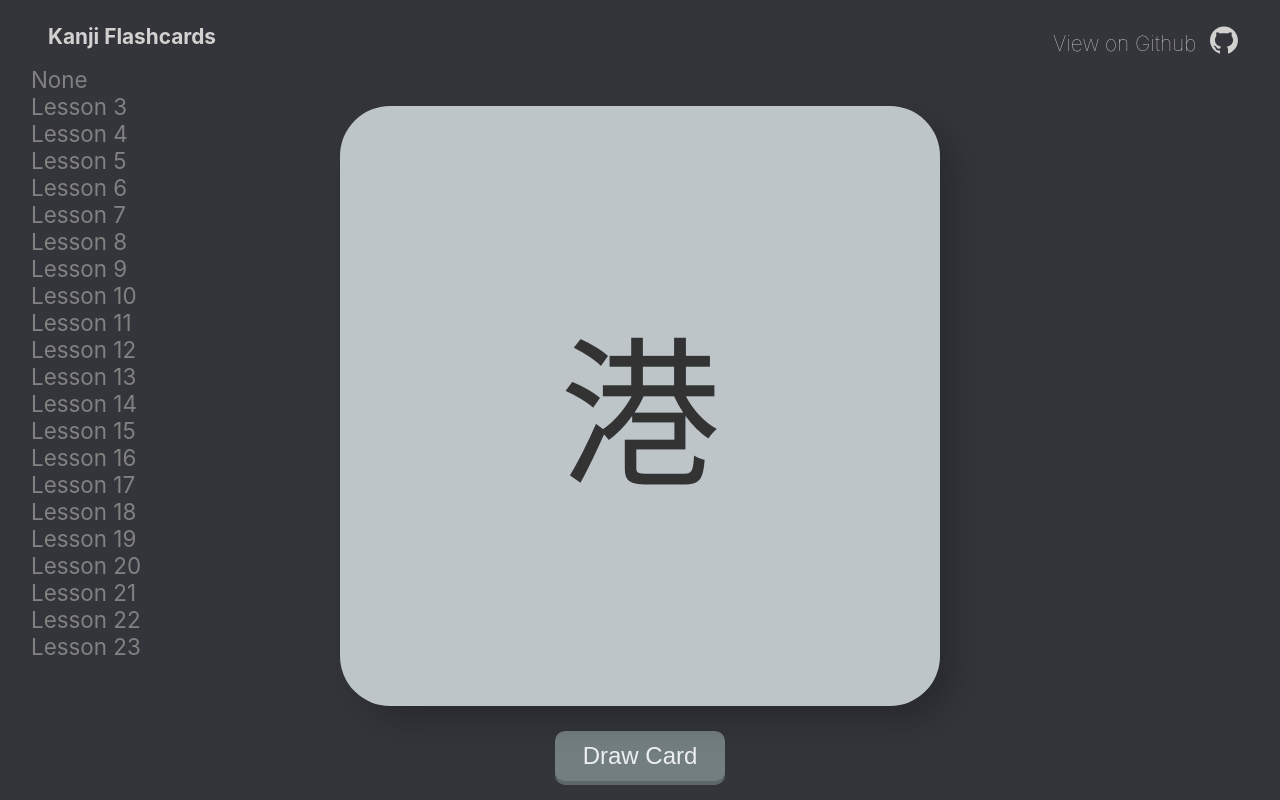
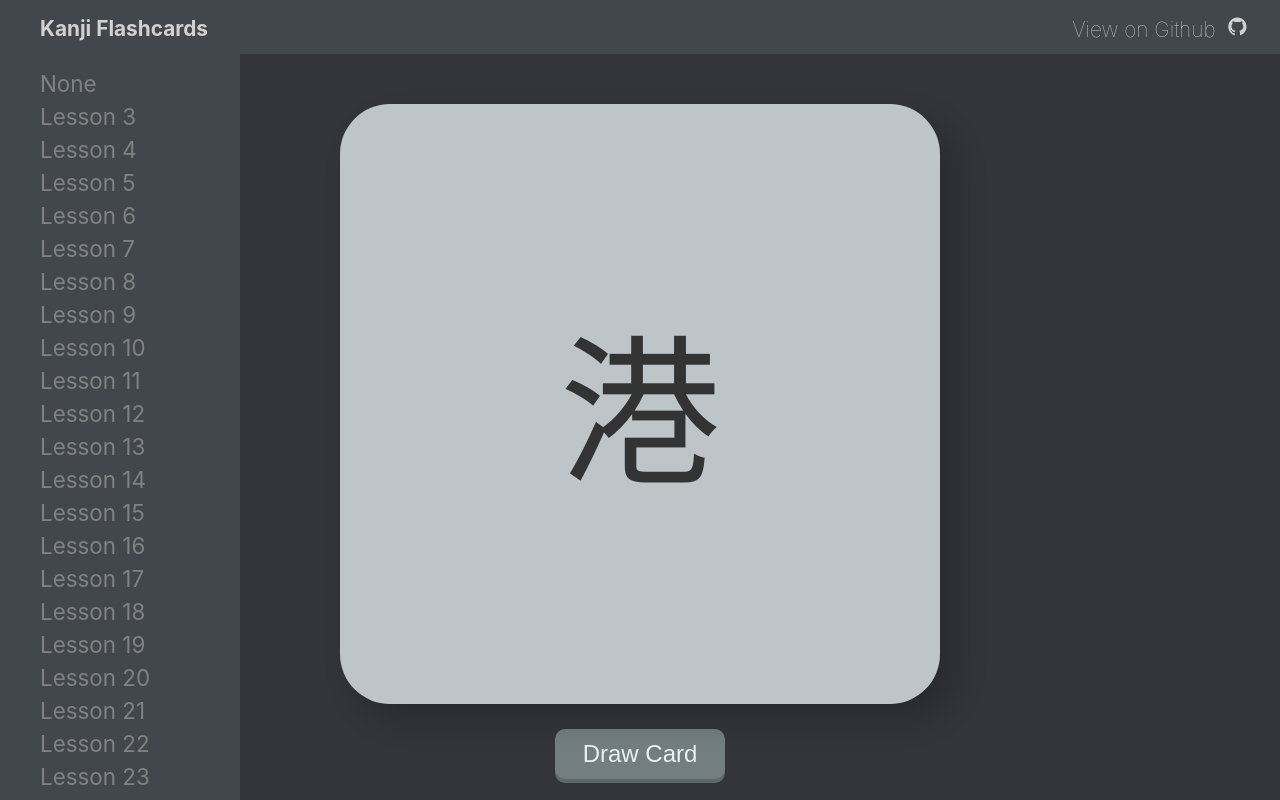
Before and after one commit to FlyLikeAPenguin/Genki-Flashcards, a React (Create React App) app: page / in a window 1280 px wide. Built offline with nearby package versions, Linux system fonts and the light colour scheme.

Commit message:
More CSS adjustments

```diff
--- a/src/Header/Header.css
+++ b/src/Header/Header.css
@@ -1,6 +1,9 @@
 /* Add a black background color to the top navigation */
 .topnav {
   overflow: hidden;
+  background-color: rgb(66, 71, 77);
+  padding-bottom: 12px;
+  position: relative;
 }
 
 .topnav li {
@@ -17,8 +20,8 @@
 }
 
 .icon {
-  vertical-align: bottom;
-  font-size: 2rem;
+  vertical-align: baseline;
+  font-size: 1.3rem;
 }
 
 .topnav-right {
--- a/src/LessonSideBar/LessonSideBar.css
+++ b/src/LessonSideBar/LessonSideBar.css
@@ -1,11 +1,12 @@
 .side-lessons {
-  padding: 0;
   width: 200px;
   position: fixed;
-  height: 90%;
+  height: 100%;
   overflow-x: hidden;
-  margin-top: 10px;
-  margin-left: 23px;
+  padding-top: 10px;
+  list-style-type: none;
+  background-color: rgb(66, 71, 77);
+  margin-top: auto;
 }
 
 .lesson-list-item {
@@ -13,7 +14,9 @@
   font-size: 1.4rem;
   color: #818181;
   text-align: left;
+  padding-top: 6px;
 }
+
 .side-lessons::-webkit-scrollbar {
   width: 12px; /* width of the entire scrollbar */
 }
--- a/src/LessonSideBar/LessonSideBar.jsx
+++ b/src/LessonSideBar/LessonSideBar.jsx
@@ -2,6 +2,7 @@ import React from "react";
 import "./LessonSideBar.css";
 
 const LessonSideBar = (props) => (
+  <div>
     <ul class="side-lessons">
       <li className="lesson-list-item">
         {props.activeLessons.length === 0 ? "All" : "None"}
@@ -10,6 +11,7 @@ const LessonSideBar = (props) => (
         <li className="lesson-list-item">Lesson {lesson.number}</li>
       ))}
     </ul>
+  </div>
 );
 
 export default LessonSideBar;
--- a/src/index.css
+++ b/src/index.css
@@ -1,4 +1,5 @@
 body {
+  margin: 0;
   font-family: BlinkMacSystemFont, "Segoe UI", "Roboto", "Oxygen", "Ubuntu",
     "Cantarell", "Fira Sans", "Droid Sans", "Helvetica Neue", sans-serif;
   -webkit-font-smoothing: antialiased;
```
Lines whose indentation alone changed are shown as unchanged.
